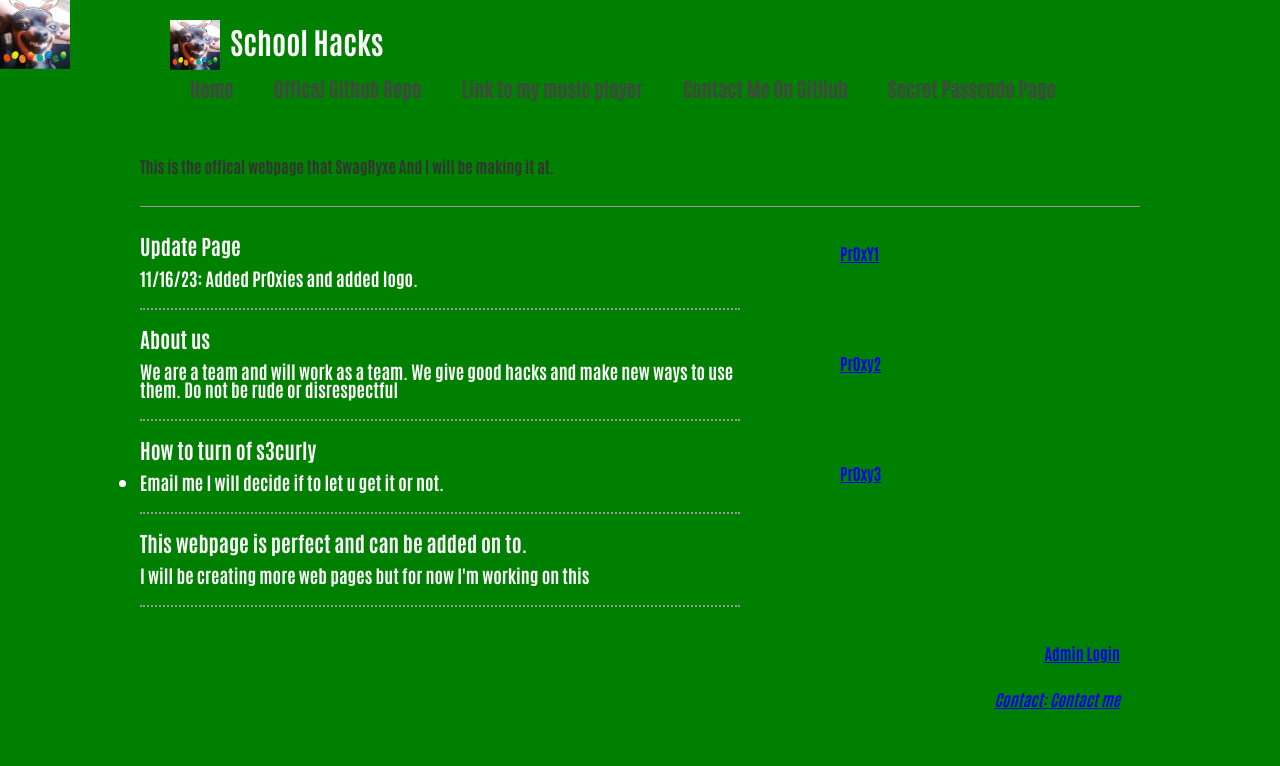
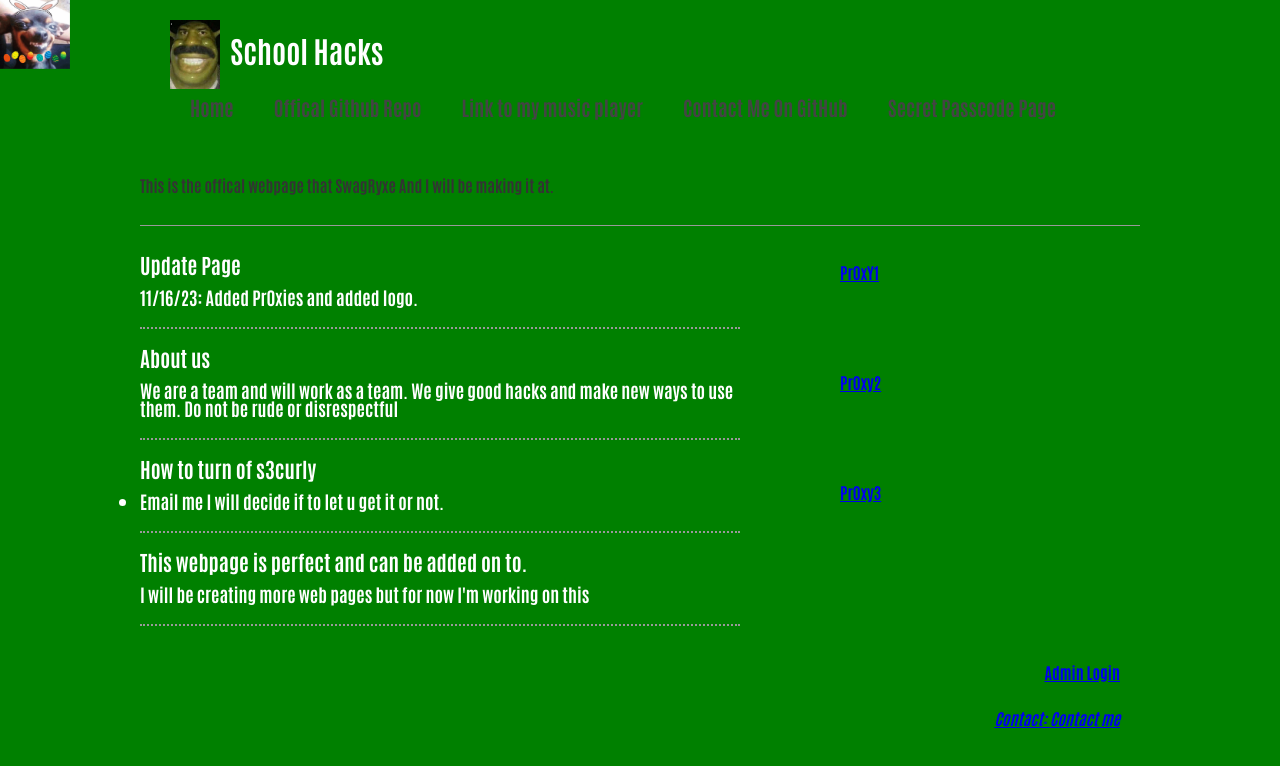
Before and after one commit to coolbro12371/Shrekwebpage, a plain HTML site: page index.html in a window 1280 px wide. Drawn offline with Linux system fonts and the light colour scheme.

Commit message:
Update index.html

```diff
--- a/index.html
+++ b/index.html
@@ -92,7 +92,7 @@ setTimeout("hidetrail()", displayduration*1000)
 
 </script>
 	<header>
-		<div id="logo"><img src="img/logo1234.png">School&nbsp;Hacks</div>
+		<div id="logo"><img src="img/b59py03qg6e91.png">School&nbsp;Hacks</div>
 		<nav>
 			<ul>
 				<li><a href="/">Home</a>
```
